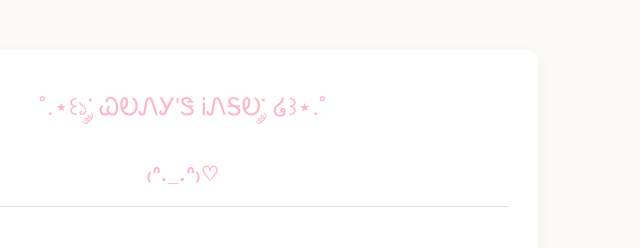
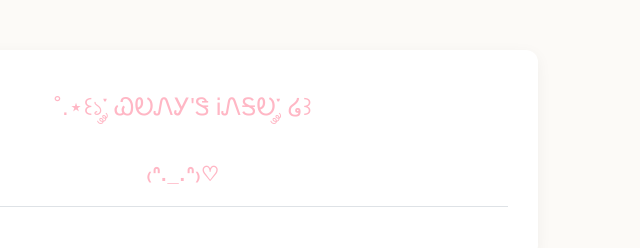
Before and after one commit to wony-098/wony_info, a plain HTML site: page templates/index.html in a window 1280 px wide. Shown: the top 248 px of the page, 457-1097 px from the left. Drawn offline with Linux system fonts and the light colour scheme.

Commit message:
Update index.html

```diff
--- a/templates/index.html
+++ b/templates/index.html
@@ -63,7 +63,7 @@
 </head>
 <body>
     <div class="content-container">
-        <div class="header-symbol">˚.⋆꒰১་༘  ᏇᎧᏁᎩ'Ꮥ ᎥᏁᎦᎧ་༘  ໒꒱⋆.˚</div>
+        <div class="header-symbol">˚.⋆꒰১་༘  ᏇᎧᏁᎩ'Ꮥ ᎥᏁᎦᎧ་༘  ໒꒱</div>
         <div class="intro-title">₍ᐢ._.ᐢ₎♡</div>
         <hr>
         <a href="/next" class="next-btn-right">ദ്ദി(˵¯̴͒ꇴ¯̴͒˵)✧</a>
```
